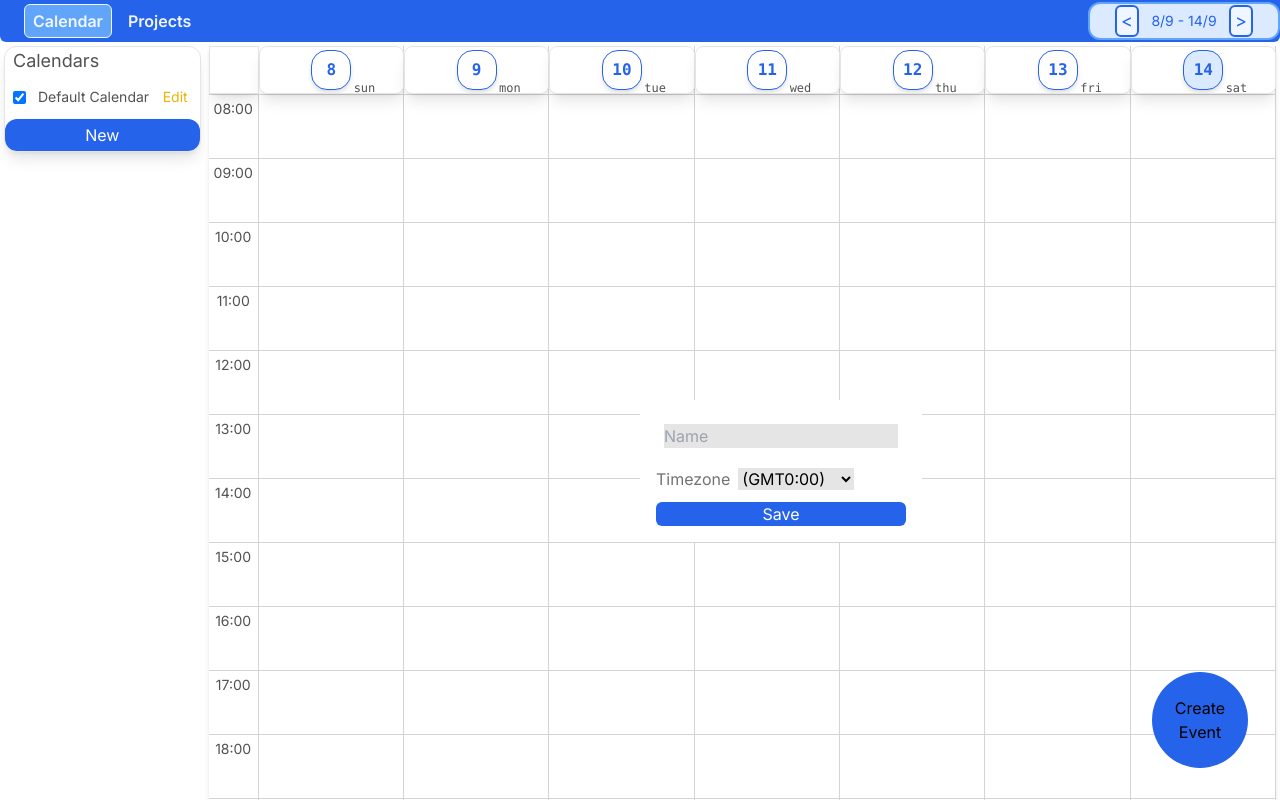
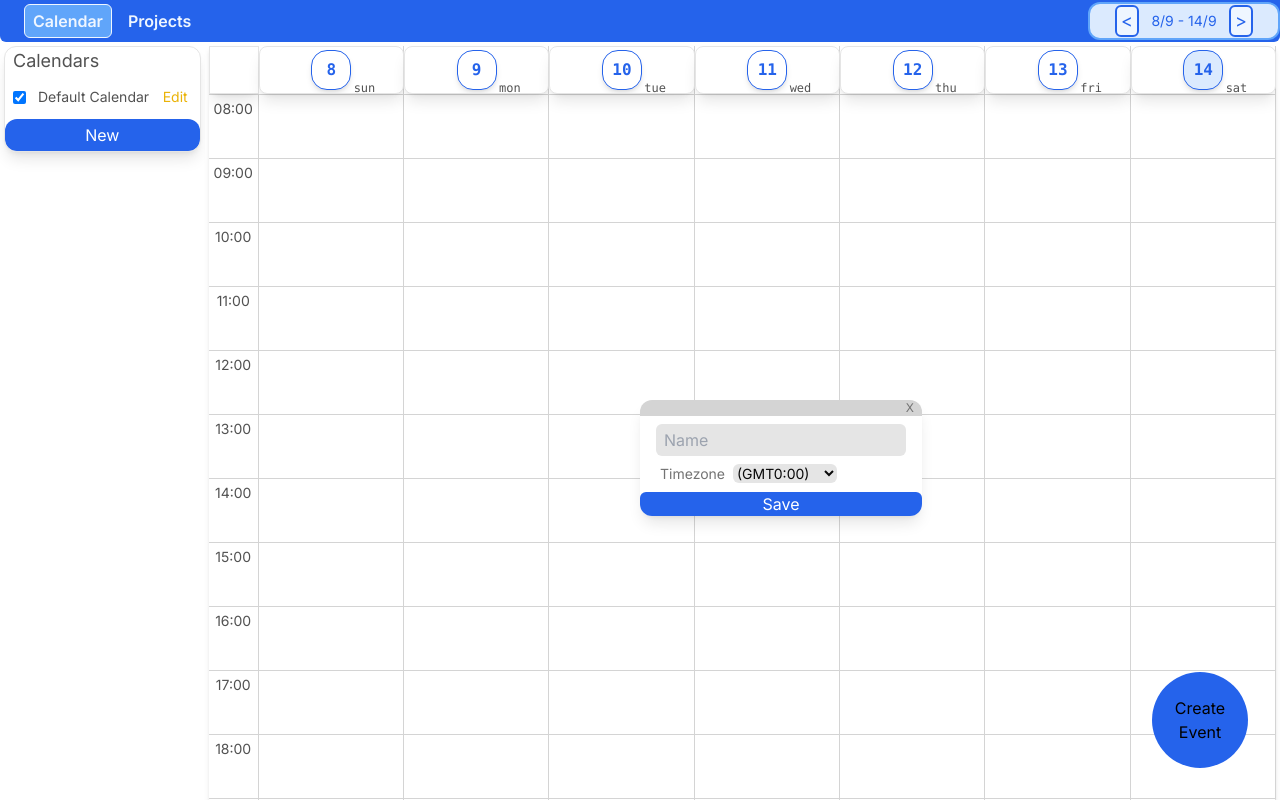
Before and after one commit to lucasduartesobreira/CalendarForge, a Next.js app: page / in a window 1280 px wide. Both pictures are taken after a click on the button "New". Built offline with nearby package versions, Linux system fonts and the light colour scheme.

Commit message:
feat(calendars): prettify calendars form

```diff
--- a/app/components/sideBar/SideBar.tsx
+++ b/app/components/sideBar/SideBar.tsx
@@ -41,28 +41,42 @@ const CreateCalendarForm = ({
           setOpen(false);
         }}
         refs={refs}
+        className="fixed z-[2000] top-1/2 left-1/2"
       >
+        <div className="flex">
           <form
             onSubmit={() => {
               calendarsStorage.add(form);
               setOpen(false);
             }}
-          className="fixed z-[2000] top-1/2 left-1/2 text-neutral-500 flex flex-col gap-[4px] p-4 bg-white rounded-md"
+            className="text-neutral-500 relative flex flex-col gap-2 p-4 bg-white rounded-xl shadow-lg justify-center overflow-hidden"
           >
+            <div className="w-full absolute top-0 h-[16px] left-0 bg-neutral-300 flex">
+              <button
+                className="ml-auto mr-[8px] text-neutral-500 text-xs"
+                onClick={(e) => {
+                  e.preventDefault();
+                  e.stopPropagation();
+                  setOpen(false);
+                }}
+              >
+                X
+              </button>
+            </div>
             <input
               title="name"
               type="text"
               placeholder="Name"
-            className="text-black m-2 bg-neutral-200"
+              className="text-black px-2 py-1 mt-2 bg-neutral-200 text-base rounded-md"
               onChange={(e) => {
                 form.name = e.target.value;
                 setForm(form);
               }}
             />
-          <label>
+            <label className="text-sm mx-1 mb-4">
               Timezone
               <select
-              className="text-black m-2 bg-neutral-200"
+                className="text-text-primary mx-2 bg-neutral-200 rounded-md"
                 onChange={(e) => {
                   const timezone = Number(e.target.value);
                   if (timezone >= -12 && timezone <= 12)
@@ -101,10 +115,11 @@ const CreateCalendarForm = ({
             </label>
             <input
               type="submit"
-            className="flex-auto relative r-4 text-white bg-primary-500 rounded-md"
+              className="absolute bottom-0 w-full left-0 text-white bg-primary-500 rounded-md"
               value={"Save"}
             />
           </form>
+        </div>
       </OutsideClick>
     );
   }
```
Lines whose indentation alone changed are shown as unchanged.
